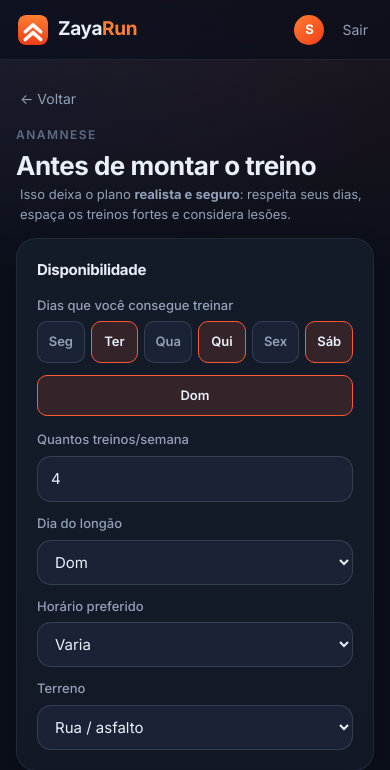
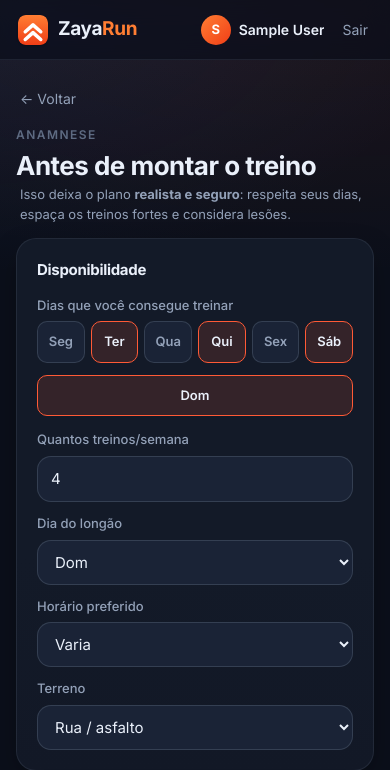
Before and after one commit to lucianrochati/ZayaRun, a Django app: page /anamnese/ in a window 390 px wide. Shown: the top 770 px of the page. Run offline with Django 5.2, Linux system fonts and the light colour scheme; the visitor is signed in with stand-in values (Sample User, id 1); data that the repository does not hold is empty; some libraries are stand-ins or nearby versions.

Commit message:
feat(ui): mostra o nome do usuario logado no topo (nao so a inicial)
Avatar mantem a inicial (do nome) e ao lado aparece o nome: profile.display_name -> nome completo -> username. Trunca com ellipsis no mobile.

Co-Authored-By: Claude Opus 4.8 <noreply@anthropic.com>

```diff
--- a/runner/static/runner/css/style.css
+++ b/runner/static/runner/css/style.css
@@ -79,8 +79,10 @@ h3{font-size:15px}
 .who{display:flex;align-items:center;gap:8px;color:var(--muted);font-size:14px;font-weight:500}
 .avatar{
   width:30px;height:30px;border-radius:var(--r-pill);display:grid;place-items:center;
-  background:var(--brand-grad);color:#fff;font-size:13px;font-weight:700;text-transform:uppercase;
+  background:var(--brand-grad);color:#fff;font-size:13px;font-weight:700;text-transform:uppercase;flex:none;
 }
+.who-name{color:var(--text);font-weight:600;max-width:42vw;overflow:hidden;text-overflow:ellipsis;white-space:nowrap}
+@media (max-width:380px){ .who-name{max-width:30vw} }
 .inline{display:inline}
 .link-btn{background:none;border:none;color:var(--muted);cursor:pointer;font:inherit;font-size:14px;padding:6px 4px;border-radius:8px}
 .link-btn:hover{color:var(--text)}
--- a/runner/templates/runner/base.html
+++ b/runner/templates/runner/base.html
@@ -30,9 +30,12 @@
     </a>
     <nav>
       {% if user.is_authenticated %}
+        {% with dname=user.profile.display_name|default:user.get_full_name|default:user.get_username %}
         <span class="who">
-          <span class="avatar">{{ user.username|slice:":1" }}</span>
+          <span class="avatar">{{ dname|slice:":1"|upper }}</span>
+          <span class="who-name">{{ dname }}</span>
         </span>
+        {% endwith %}
         <form action="{% url 'logout' %}" method="post" class="inline">
           {% csrf_token %}
           <button class="link-btn" type="submit">Sair</button>
```
Also changed, not shown: runner/tests.py (+10 -0 lines).
